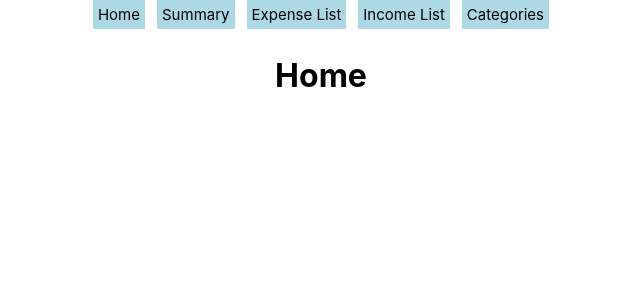
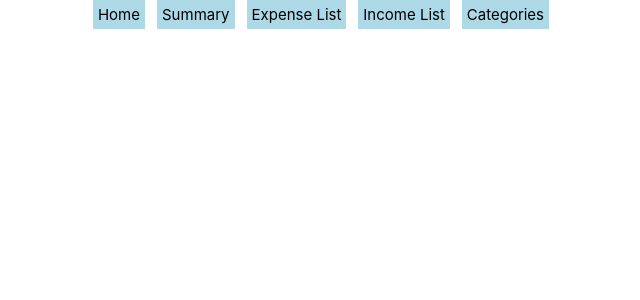
Before and after one commit to daveswork/moes-money, a React (Create React App) app: page / in a window 1280 px wide. Shown: the top 300 px of the page, without its empty margins (319-959 px from the left). Built offline with nearby package versions, Linux system fonts and the light colour scheme; no server answers.

Commit message:
Removed the "Home" component from App.js

```diff
--- a/src/components/App.js
+++ b/src/components/App.js
@@ -143,8 +143,6 @@ function App() {
         incomeSourceList:incomeSourceList, setIncomeSourceList:setIncomeSourceList, updateIncomeList:updateIncomeList, removeIncome:removeIncome, updateIncome: updateIncome,
         expenditureList:activeExpenseList, setExpenditureList:setActiveExpenseList, updateExpenseList: updateExpenseList, removeExpense:removeExpense, updateExpense:updateExpense
         }}/>
-        <Home />
-
     </div>
   );
 }
```
